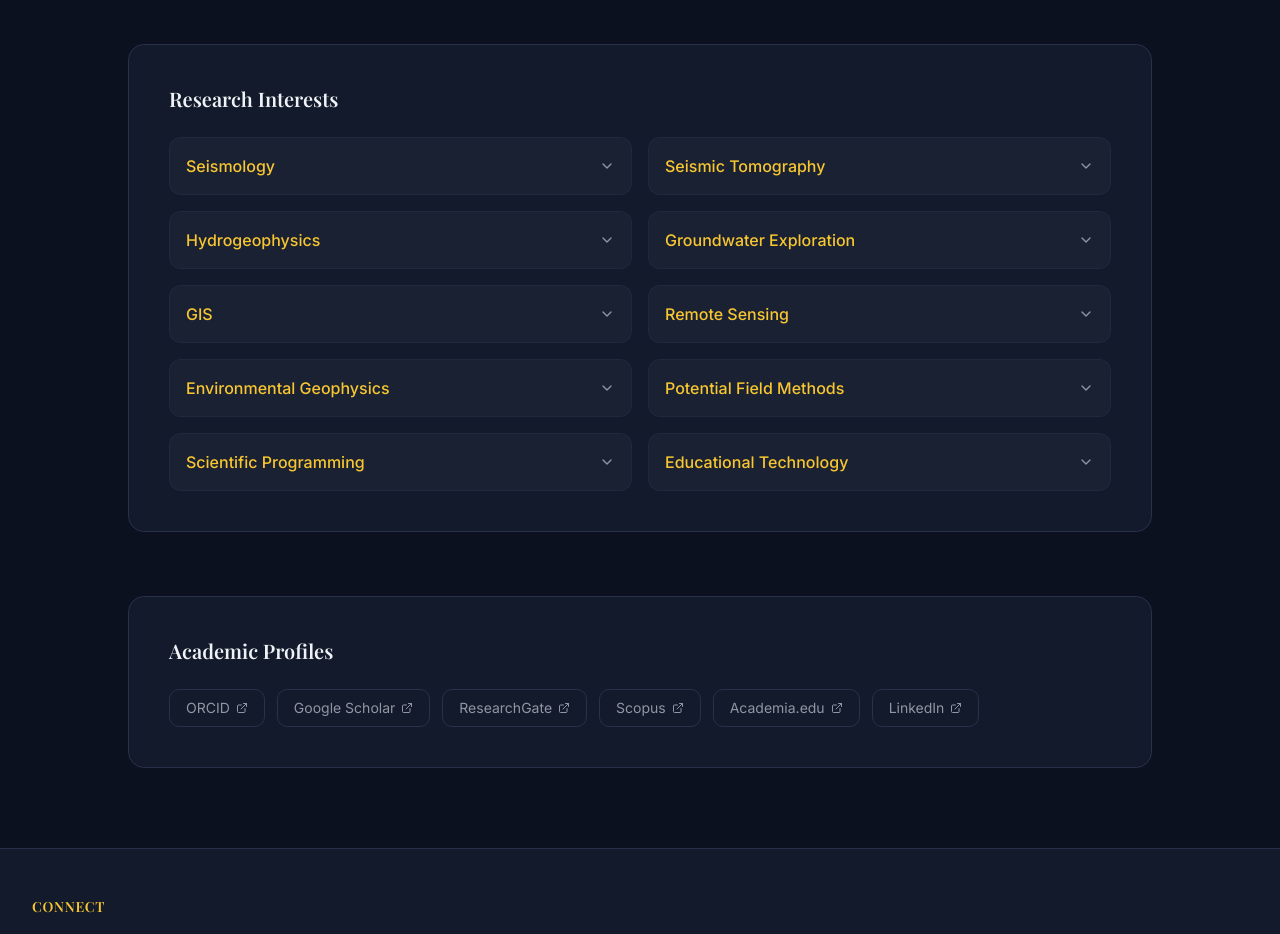
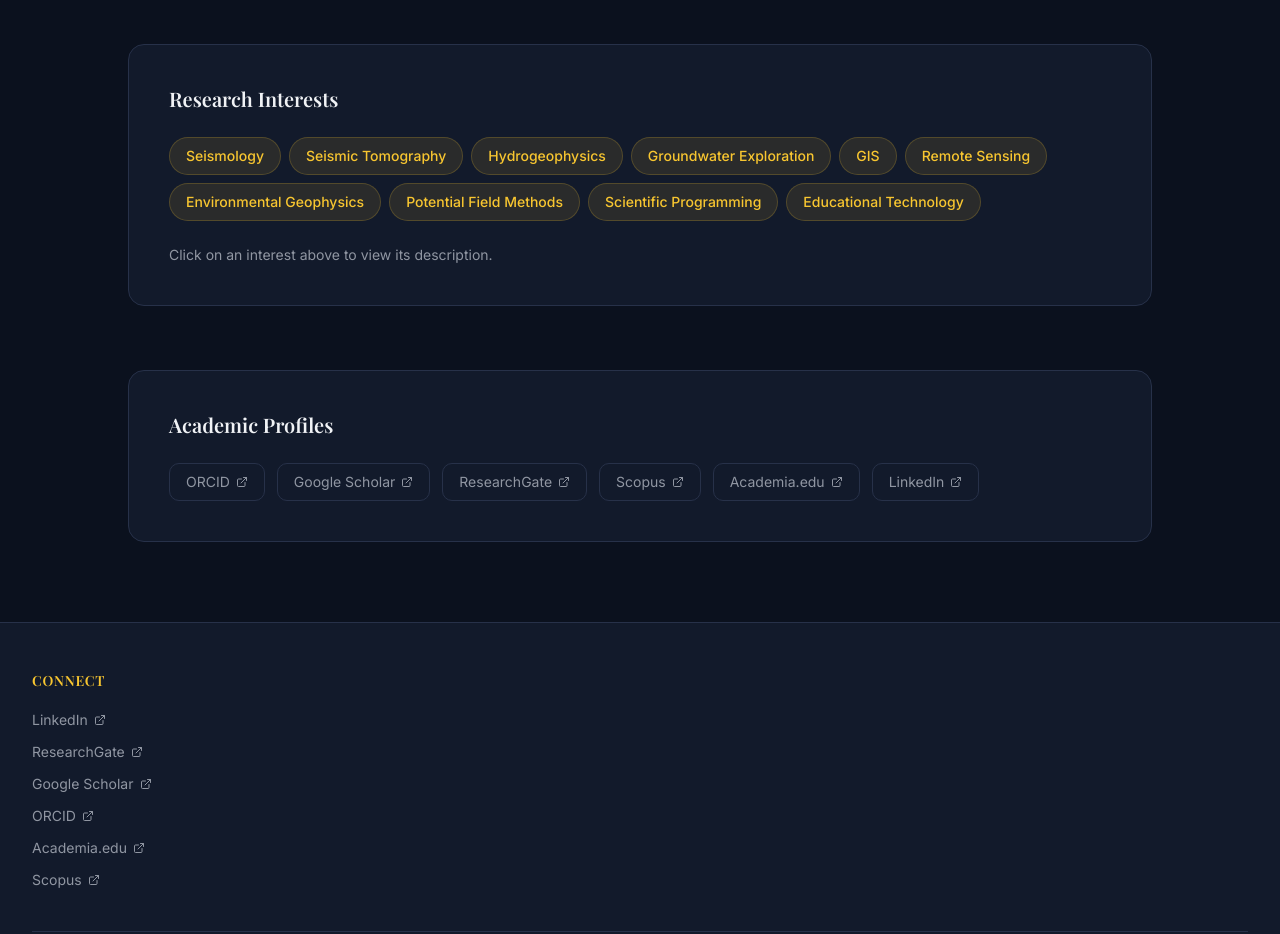
Before and after one commit to Abel-Ability/osagie, a React (Vite) app: page /about in a window 1280 px wide. Shown: the part 1780-2714 px from the top of the page. Built offline with nearby package versions, Linux system fonts and the light colour scheme.

Commit message:
feat: restore research interest tags with click-to-show expanded descriptions

```diff
--- a/src/pages/About.jsx
+++ b/src/pages/About.jsx
@@ -1,5 +1,5 @@
 import React, { useState } from 'react';
-import { GraduationCap, Award, BookOpen, Users, ChevronDown } from 'lucide-react';
+import { GraduationCap, Award, BookOpen, Users } from 'lucide-react';
 import SectionHeading from '@/components/shared/SectionHeading';
 import AcademicProfileLinks from '@/components/shared/AcademicProfileLinks';
 import { useScrollReveal } from '@/hooks/useScrollReveal';
@@ -17,16 +17,56 @@ const associations = [
 ];
 
 const researchInterests = [
-  { name: "Seismology", description: "Studying earthquakes and seismic wave propagation to better understand earth structure and reduce seismic hazard." },
-  { name: "Seismic Tomography", description: "Imaging the Earth's interior by inverting seismic travel times and waveforms for velocity structure." },
-  { name: "Hydrogeophysics", description: "Applying geophysical methods to characterize aquifers and map subsurface water resources." },
-  { name: "Groundwater Exploration", description: "Locating and assessing groundwater reserves using non-invasive surface geophysical techniques." },
-  { name: "GIS", description: "Integrating spatial data and mapping tools for resource assessment, hazard analysis, and decision support." },
-  { name: "Remote Sensing", description: "Using satellite and aerial imagery to observe land cover, environmental change, and natural resources." },
-  { name: "Environmental Geophysics", description: "Detecting contamination and monitoring subsurface environmental conditions with geophysical surveys." },
-  { name: "Potential Field Methods", description: "Interpreting gravity and magnetic data to map geological structures and mineral deposits." },
-  { name: "Scientific Programming", description: "Developing computational tools and scripts to model physical processes and process geophysical data." },
-  { name: "Educational Technology", description: "Improving STEM teaching and learning through digital platforms, simulations, and e-learning tools." }
+  {
+    name: "Seismology",
+    description:
+      "Studying earthquakes and seismic wave propagation to better understand Earth's internal structure and dynamics. This involves analyzing earthquake records, monitoring fault activity, and estimating seismic hazards to support earthquake-resistant design and disaster preparedness. It also offers insight into how stress accumulates and is released within the crust."
+  },
+  {
+    name: "Seismic Tomography",
+    description:
+      "Imaging the Earth's interior by inverting seismic travel times and waveforms for velocity structure. These models reveal sub-surface features such as subduction zones, mantle plumes, and crustal heterogeneities. The resulting images help constrain geological models and improve the interpretation of tectonic processes over broad regions."
+  },
+  {
+    name: "Hydrogeophysics",
+    description:
+      "Applying geophysical methods to characterize aquifers and map subsurface water resources. Electrical resistivity, electromagnetic, and seismic techniques are integrated to estimate aquifer geometry, porosity, and water quality. This non-invasive approach reduces drilling costs and supports sustainable groundwater management."
+  },
+  {
+    name: "Groundwater Exploration",
+    description:
+      "Locating and assessing groundwater reserves using non-invasive surface geophysical techniques. Combining geological knowledge with geophysical surveys and hydrogeological data helps identify promising borehole sites. This is especially valuable in semi-arid regions where reliable water supply is critical for communities and agriculture."
+  },
+  {
+    name: "GIS",
+    description:
+      "Integrating spatial data and mapping tools for resource assessment, hazard analysis, and decision support. GIS enables layered analysis of geological, environmental, and demographic information to reveal patterns and relationships. It provides a powerful platform for visualizing complex spatial problems and guiding policy and planning decisions."
+  },
+  {
+    name: "Remote Sensing",
+    description:
+      "Using satellite and aerial imagery to observe land cover, environmental change, and natural resources. Multispectral and radar datasets are analyzed to detect deforestation, urbanization, flooding, and mineral alteration zones. This provides broad, repeatable coverage that complements ground-based observations at regional scales."
+  },
+  {
+    name: "Environmental Geophysics",
+    description:
+      "Detecting contamination and monitoring subsurface environmental conditions with geophysical surveys. Geophysical signatures help locate contaminant plumes, assess landfill integrity, and track groundwater quality over time. This supports environmental regulation, remediation planning, and the protection of sensitive ecosystems."
+  },
+  {
+    name: "Potential Field Methods",
+    description:
+      "Interpreting gravity and magnetic data to map geological structures and mineral deposits. Because these methods respond to density and magnetic susceptibility contrasts, they are ideal for regional reconnaissance in basement terrains. They are widely used in mineral and oil exploration as well as in crustal-scale tectonic studies."
+  },
+  {
+    name: "Scientific Programming",
+    description:
+      "Developing computational tools and scripts to model physical processes and process geophysical data. Programming in Python and related languages enables automation, efficient data handling, and reproducible research workflows. It bridges the gap between theoretical geophysics and practical, quantitative analysis."
+  },
+  {
+    name: "Educational Technology",
+    description:
+      "Improving STEM teaching and learning through digital platforms, simulations, and e-learning tools. Interactive visualizations and virtual laboratories make abstract geophysical concepts more accessible and engaging. This work also explores how technology can widen access to quality education regardless of location."
+  }
 ];
 
 function RevealDiv({ children, className = "", delay = 0 }) {
@@ -133,7 +173,7 @@ export default function About() {
         <RevealDiv className="mb-16" delay={250}>
           <div className="bg-card border border-border rounded-2xl p-6 sm:p-10">
             <h3 className="font-heading text-xl font-semibold mb-6">Research Interests</h3>
-            <div className="grid gap-4 sm:grid-cols-2">
+            <div className="flex flex-wrap gap-2 mb-6">
               {researchInterests.map((interest) => {
                 const isOpen = openInterest === interest.name;
                 return (
@@ -142,17 +182,28 @@ export default function About() {
                     key={interest.name}
                     onClick={() => setOpenInterest(isOpen ? null : interest.name)}
                     aria-expanded={isOpen}
-                    className="text-left p-4 rounded-xl border border-border/50 bg-muted/50 transition-colors hover:bg-gold/10 cursor-pointer">
-                    <span className="flex items-center justify-between gap-2">
-                      <span className="font-medium text-gold">{interest.name}</span>
-                      <ChevronDown className={`w-4 h-4 text-muted-foreground shrink-0 transition-transform ${isOpen ? 'rotate-180' : ''}`} />
-                    </span>
-                    {isOpen && (
-                      <span className="block text-sm text-muted-foreground leading-relaxed mt-2">{interest.description}</span>
-                    )}
+                    className={`px-4 py-2 rounded-full text-sm font-medium transition-colors cursor-pointer ${isOpen
+                      ? 'bg-gold text-card border border-gold'
+                      : 'bg-gold/10 text-gold border border-gold/20 hover:bg-gold/20'}`}>
+                    {interest.name}
                   </button>
                 );
               })}
+            </div>
+            <div aria-live="polite">
+              {openInterest
+                ? (() => {
+                    const active = researchInterests.find((i) => i.name === openInterest);
+                    return (
+                      <div className="p-4 rounded-xl border border-border/50 bg-muted/50">
+                        <span className="block font-heading text-sm font-semibold text-gold uppercase tracking-wide mb-2">{active.name}</span>
+                        <span className="block text-sm text-muted-foreground leading-relaxed">{active.description}</span>
+                      </div>
+                    );
+                  })()
+                : (
+                  <p className="text-sm text-muted-foreground">Click on an interest above to view its description.</p>
+                )}
             </div>
           </div>
         </RevealDiv>
```
